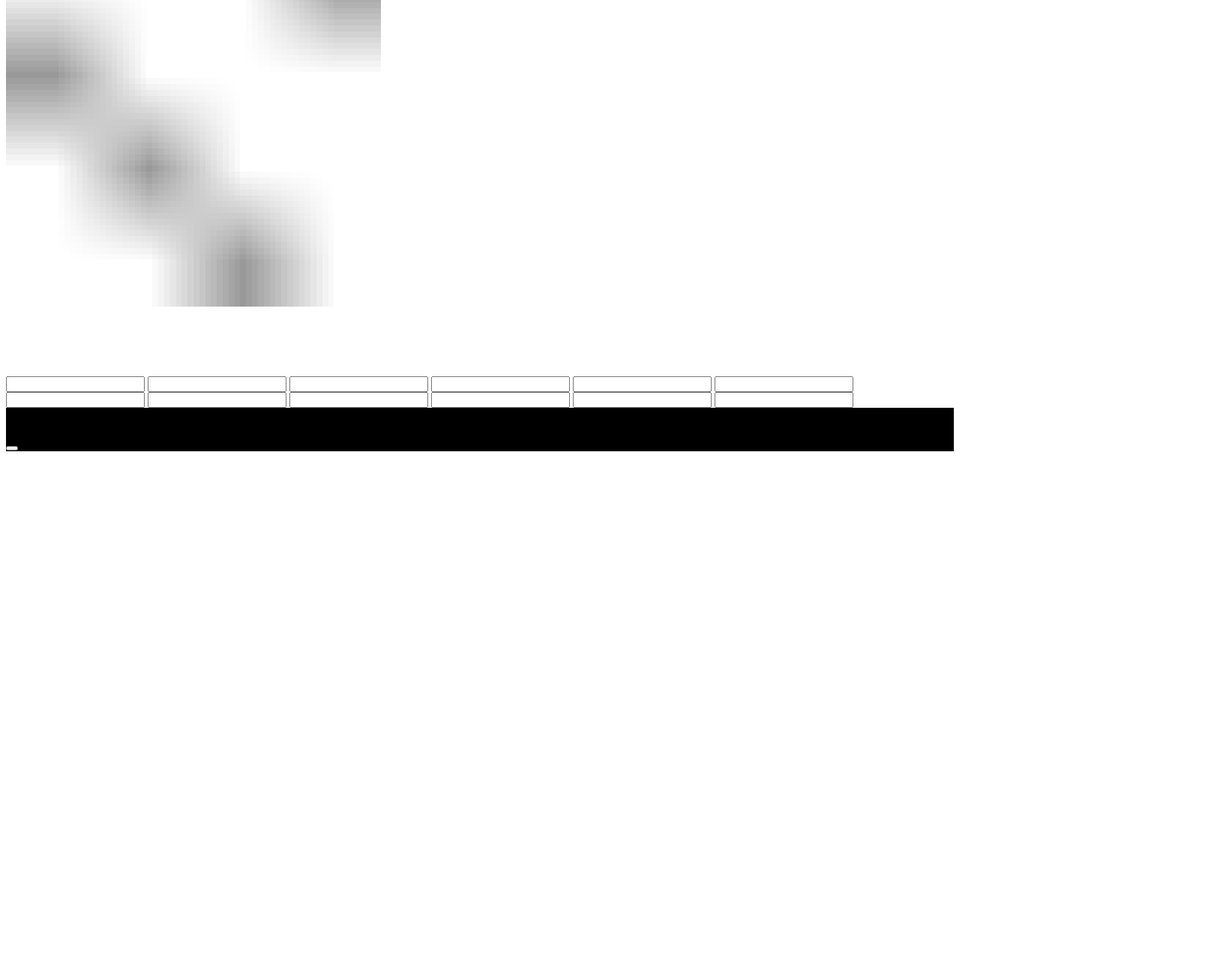
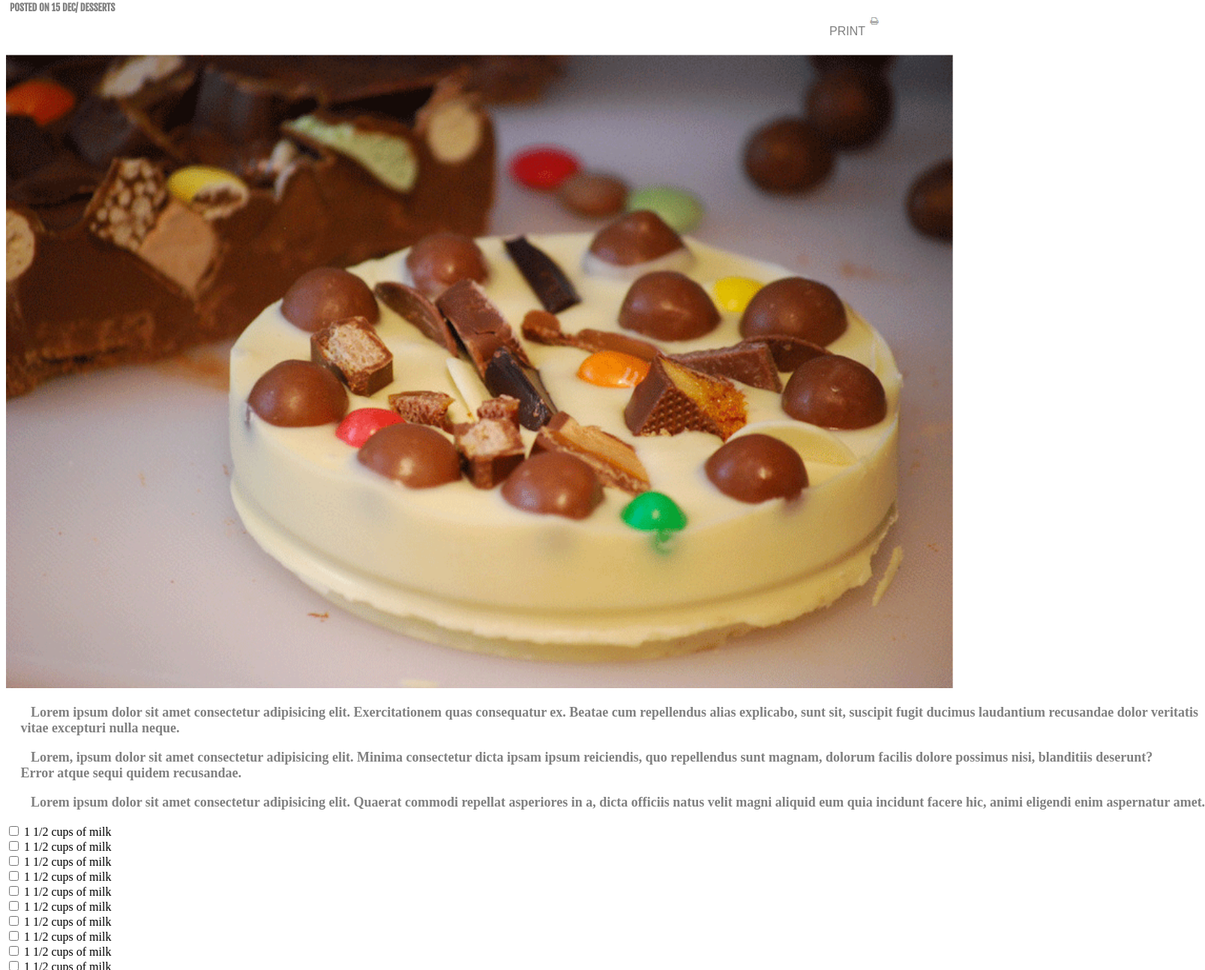
Before and after one commit to bahazghayar/chocolate-pizza, a plain HTML site: page index.html in a window 1280 px wide. Shown: the part 154-1448 px from the top of the page at 75% size, 1607 px wide, since content can reach past the window. Before the commit the page ends 800 px from the top, so only its background shows below. Drawn offline with Linux system fonts and the light colour scheme; files whose address does not match are found by name.

Commit message:
elements added

```diff
--- a/index.html
+++ b/index.html
@@ -11,8 +11,6 @@
     <header>
        <img id="logo" src="lab-assets/logo.png" alt="logo">
        <h1>Delicious</h1>
-
-
        <nav>
          <img src="lab-assets/fb-icon.png" ><a href="https://www.facebook.com"> </a>
          <img src="lab-assets/twit-icon.png" ><a href="https://www.twitter.com"></a>
@@ -30,33 +28,58 @@
     </header>
     <main>
         <img id="bar" src="lab-assets/hr-img.png">
-        <h1>           </h1>
-        <h3>           </h3>
-        <img src=" " alt="">
-        <p>          </p>
+        <h1>Chocolate Pizza</h1>
+        <h3>Posted on 15 Dec/ Desserts</h3>
+        <img id="print" src="lab-assets/print-icon.png" >
+        <p id="print-p">Print</p>
 
-        <img src="      " alt="">
+        <img id="main-pic" src="lab-assets/choco-pizza.png">
 
-        <p> </p>
-        <p></p>
-        <p></p>
-
-                <div>
-                    <form action="">
-                    <input type="text">
-                    <input type="text">
-                    <input type="text">
-                    <input type="text">
-                    <input type="text">
-                    <input type="text">
-                    <input type="text">
-                    <input type="text">
-                    <input type="text">
-                    <input type="text">
-                    <input type="text">
-                    <input type="text">
-
-                    </form>
+        <div class="para-div">
+            <p class="para">    Lorem ipsum dolor sit amet consectetur adipisicing elit. Exercitationem quas consequatur ex. Beatae cum repellendus alias explicabo, sunt sit, suscipit fugit ducimus laudantium recusandae dolor veritatis<br> vitae excepturi nulla neque. </p>
+            <p class="para">    Lorem, ipsum dolor sit amet consectetur adipisicing elit. Minima consectetur dicta ipsam ipsum reiciendis, quo repellendus sunt magnam, dolorum facilis dolore possimus nisi, blanditiis deserunt?<br> Error atque sequi quidem recusandae.</p>
+            <p class="para">    Lorem ipsum dolor sit amet consectetur adipisicing elit. Quaerat commodi repellat asperiores in a, dicta officiis natus velit magni aliquid eum quia incidunt facere hic, animi eligendi enim aspernatur amet.</p>
+        </div>
+                <div class="div-form">
+                    <input type="checkbox">
+                    <label > 1 1/2 cups of milk</label>
+                    <br>
+                    <input type="checkbox">
+                    <label > 1 1/2 cups of milk</label>
+                    <br>
+                    <input type="checkbox">
+                    <label > 1 1/2 cups of milk</label>
+                    <br>
+                    <input type="checkbox">
+                    <label > 1 1/2 cups of milk</label>
+                    <br>
+                    <input type="checkbox">
+                    <label > 1 1/2 cups of milk</label>
+                    <br>
+                    <input type="checkbox">
+                    <label > 1 1/2 cups of milk</label>
+                    <br>
+                    <input type="checkbox">
+                    <label > 1 1/2 cups of milk</label>
+                    <br>
+                    <input type="checkbox">
+                    <label > 1 1/2 cups of milk</label>
+                    <br>
+                    <input type="checkbox">
+                    <label > 1 1/2 cups of milk</label>
+                    <br>
+                    <input type="checkbox">
+                    <label > 1 1/2 cups of milk</label>
+                    <br>
+                    <input type="checkbox">
+                    <label > 1 1/2 cups of milk</label>
+                    <br>
+                    <input type="checkbox">
+                    <label > 1 1/2 cups of milk</label>
+                    <br>
+                    <input type="checkbox">
+                    <label > 1 1/2 cups of milk</label>
+                    <br>
                 </div>
 
 
--- a/style.css
+++ b/style.css
@@ -1,13 +1,7 @@
 
 @import url('https://fonts.googleapis.com/css2?family=Lobster&display=swap');
+@import url('https://fonts.googleapis.com/css2?family=Fjalla+One&display=swap');
 
-
-/* header {
-    display: grid;
-    grid-template-columns: 1fr 1fr;
-    grid-column: 1 / 2;
-    height: 75px;
-} */
 
 #logo {
   float: left;
@@ -38,7 +32,6 @@ header span {
     margin-left: 50px;
     margin-top: 0px;
     margin-bottom: 0px;
-   /* padding-top: 10px; */
 
 }
 
@@ -46,36 +39,7 @@ footer{
     background-color: black;
 }
 
-/* body {
-   background-color: gray;
 
-} */
-
-/* header {
-   position: relative;
-   /* bottom: 5px ;
-   background-color: white;
-   height: 75px;
-   width: 100%; */
-   /* top: auto; */
-
-/* } */
-
-/* header h1 {
-    position: absolute;
-    font-family: 'Lobster', cursive;
-    margin-left: 50px;
-    font-size: 45px;
-    margin-top: 5px;
-    /* top: 0px; */
-
-
-/* } */
-
-/* #logo {
-     position: relative;
-     margin-top: 15px;
-} */
 
  nav {
     margin-top: 20px;
@@ -84,14 +48,62 @@ footer{
 }
 
 #bar{
-    width: 500px;
+    width: 1500px;
+    height: 10px;
 }
 
-/* header h5 {
-   margin-left:  50px ;
-   font-family: Arial, Helvetica, sans-serif ;
-   text-transform: uppercase;
-   font-size: small;
-   color: grey;
-   margin-top: 5px;
-} */
+
+main h1{
+    font-family: 'Fjalla One', sans-serif;
+}
+
+main h3{
+    font-family: 'Fjalla One', sans-serif;
+    margin-left: 5px;
+    margin-top: 1px;
+    color: grey;
+    line-height: 0.5px;
+    font-size: small;
+    text-transform: uppercase;
+}
+
+#print{
+    float: right;
+    margin-right: 100px;
+}
+
+#print-p
+{
+    display: inline;
+    float: right;
+    margin-right: 5px;
+    margin-top: 10px;
+    text-transform: uppercase;
+    font-family:Arial, Helvetica, sans-serif ;
+    color: grey;
+}
+
+.para-div{
+    display: inline-block;
+    width: 986px;
+}
+
+
+
+#main-pic{
+    width: 100%;
+    margin-top: 5px;
+}
+
+.para{
+    text-align: left;
+    white-space: pre;
+    width: 100%;
+   margin-left: 15px;
+   color: gray;
+   font-weight: bold;
+   font-size: large;
+}
+
+.div-form{
+}
```
Also changed, not shown: lab-assets/PREVIEW.jpg (renamed from img/PREVIEW.jpg), lab-assets/choco-pizza.png (renamed from img/choco-pizza.png), lab-assets/fb-icon.png (renamed from img/fb-icon.png), lab-assets/flic-icon.png (renamed from img/flic-icon.png), lab-assets/gp-icon.png (renamed from img/gp-icon.png), lab-assets/hr-img.png (renamed from img/hr-img.png), lab-assets/insta-icon.png (renamed from img/insta-icon.png), lab-assets/list-bg.png (renamed from img/list-bg.png), lab-assets/logo.png (renamed from img/logo.png), lab-assets/mail-icon.png (renamed from img/mail-icon.png), lab-assets/pint-icon.png (renamed from img/pint-icon.png), lab-assets/print-icon.png (renamed from img/print-icon.png), lab-assets/rss-icon.png (renamed from img/rss-icon.png), lab-assets/small-logo.png (renamed from img/small-logo.png), 2 more files.
